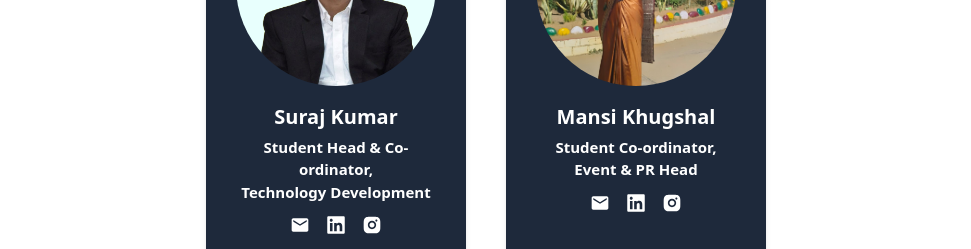
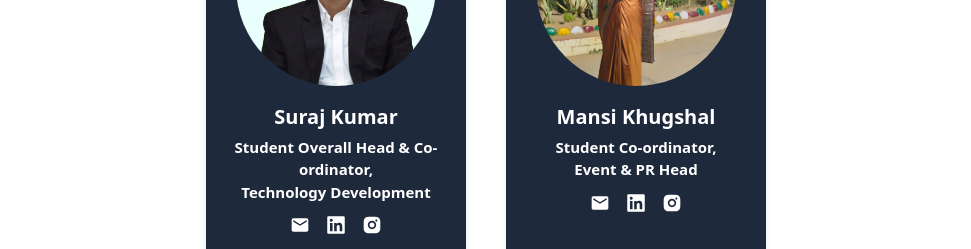
Before and after one commit to Suraj-Kumar83/TpicEcell, a React (Vite) app in the folder frontend/: page /team in a window 1280 px wide. Shown: the part 1600-1849 px from the top of the page, without its empty margins (154-1125 px from the left). Built offline with nearby package versions, Linux system fonts and the light colour scheme; no server answers.

Commit message:
Update Node

```diff
--- a/frontend/src/Pages/Connect/StudentConnet2025.jsx
+++ b/frontend/src/Pages/Connect/StudentConnet2025.jsx
@@ -26,7 +26,7 @@ const teamMembers = [
   {
     img: suraj,
     name: "Suraj Kumar",
-    role: "Student Head & Co-ordinator,\nTechnology Development",
+    role: "Student Overall Head & Co-ordinator,\nTechnology Development",
     email: "mailto:surajsingh66012@gmail.com",
     linkedin: "https://www.linkedin.com/in/suraj-kumar-6727252bb/",
     instagram: "https://www.linkedin.com/in/suraj-kumar-6727252bb/",
--- a/frontend/src/Pages/Discover/Nodes25.jsx
+++ b/frontend/src/Pages/Discover/Nodes25.jsx
@@ -21,7 +21,6 @@ function Nodes25() {
         <DesignBranding25/>
       <SocialMedia25/>
       <EventLogistics25/>
-
       </div>
     </div>
     </>
```
